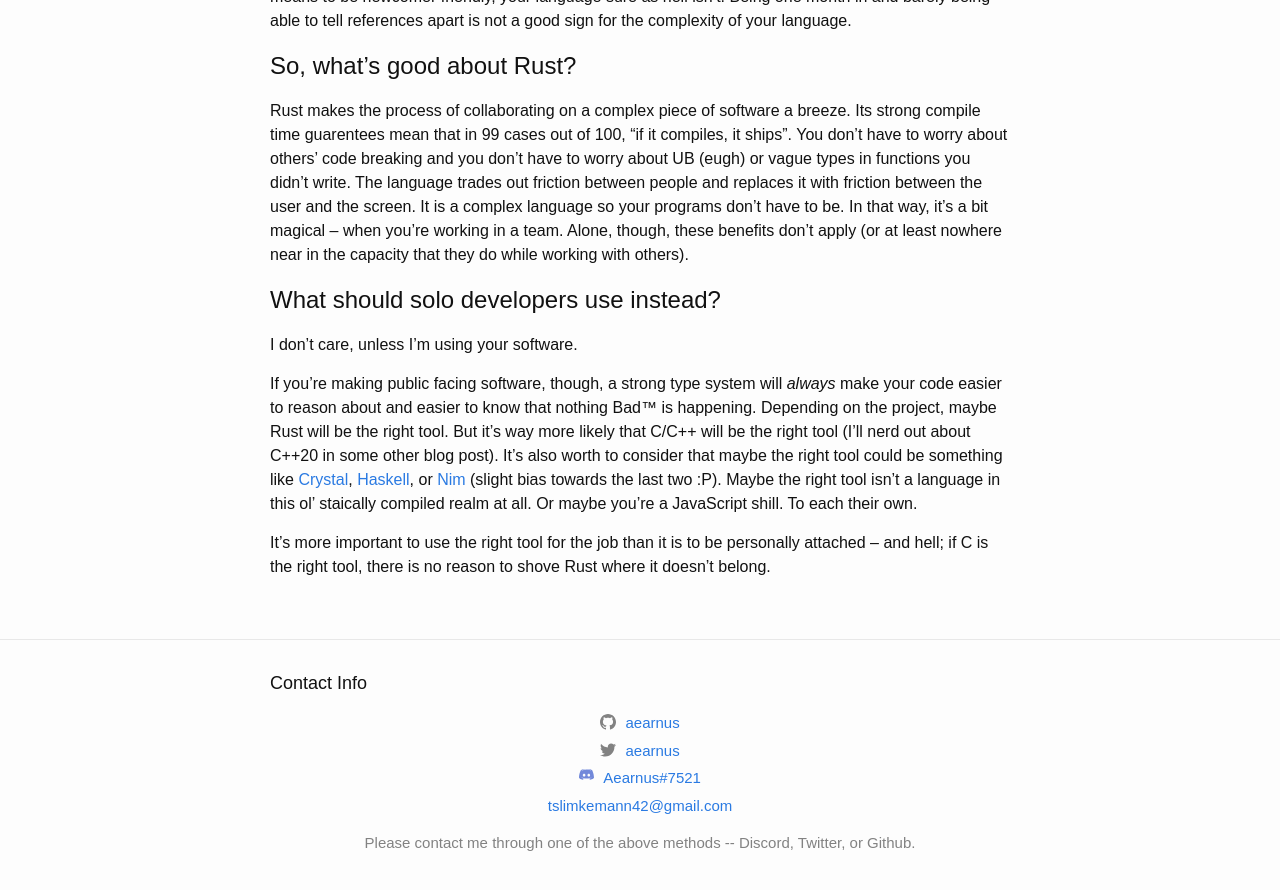
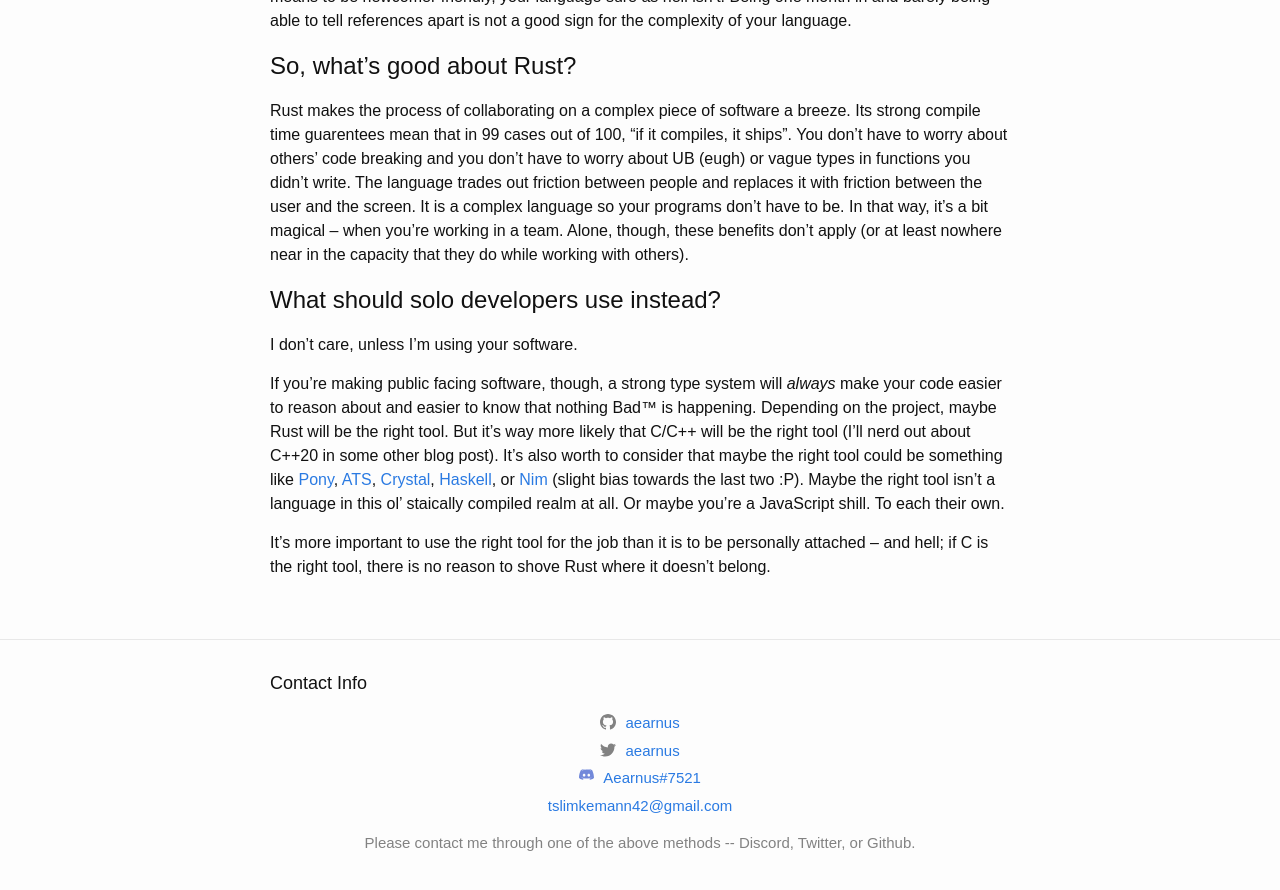
Before and after one commit to DataKinds/datakinds.github.io, a Jekyll site: the page built from _posts/2018-07-26-rust-is-not-the-right-choice.md, in a window 1280 px wide and 900 px high, scrolled down 1829 px. Shown: the top 890 px of the window. Built offline with Jekyll 4.4.1, drawn with Linux system fonts in a browser that asks for light colours.

Commit message:
censored the image, and added a few languages

```diff
--- a/_posts/2018-07-26-rust-is-not-the-right-choice.md
+++ b/_posts/2018-07-26-rust-is-not-the-right-choice.md
@@ -48,6 +48,6 @@ What should solo developers use instead?
 ===
 I don't care, unless I'm using your software.
 
-If you're making public facing software, though, a strong type system will _always_ make your code easier to reason about and easier to know that nothing Bad™ is happening. Depending on the project, maybe Rust will be the right tool. But it's way more likely that C/C++ will be the right tool (I'll nerd out about C++20 in some other blog post). It's also worth to consider that maybe the right tool could be something like [Crystal](https://crystal-lang.org/), [Haskell](https://www.haskell.org/), or [Nim](https://nim-lang.org/) (slight bias towards the last two :P). Maybe the right tool isn't a language in this ol' staically compiled realm at all. Or maybe you're a JavaScript shill. To each their own.
+If you're making public facing software, though, a strong type system will _always_ make your code easier to reason about and easier to know that nothing Bad™ is happening. Depending on the project, maybe Rust will be the right tool. But it's way more likely that C/C++ will be the right tool (I'll nerd out about C++20 in some other blog post). It's also worth to consider that maybe the right tool could be something like [Pony](https://www.ponylang.org/), [ATS](http://www.ats-lang.org/), [Crystal](https://crystal-lang.org/), [Haskell](https://www.haskell.org/), or [Nim](https://nim-lang.org/) (slight bias towards the last two :P). Maybe the right tool isn't a language in this ol' staically compiled realm at all. Or maybe you're a JavaScript shill. To each their own.
 
 It's more important to use the right tool for the job than it is to be personally attached -- and hell; if C is the right tool, there is no reason to shove Rust where it doesn't belong.
```
Also changed, not shown: assets/imgs/rust-is-not-the-right-choice/0.png.
